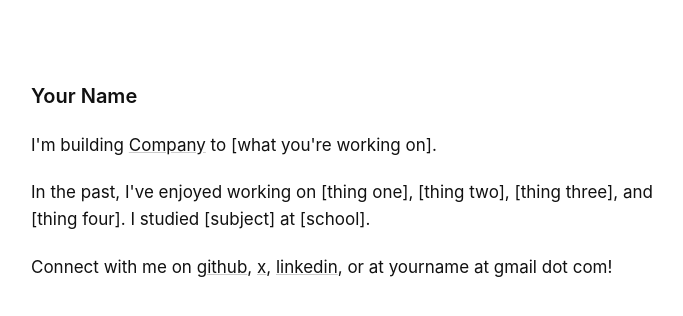
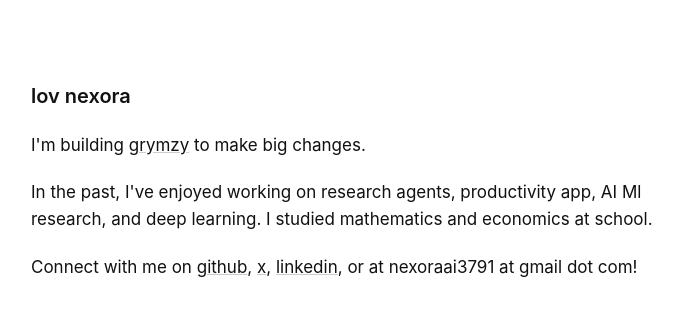
Before and after one commit to lovnexora/Site, a plain HTML site: page index.html in a window 1280 px wide. Shown: the whole page, without its empty margins (289-972 px from the left). Drawn offline with Linux system fonts and the light colour scheme.

Commit message:
Update personal information in index.html

```diff
--- a/Index.html
+++ b/index.html
@@ -3,7 +3,7 @@
 <head>
 <meta charset="UTF-8">
 <meta name="viewport" content="width=device-width, initial-scale=1.0">
-<title>Your Name</title>
+<title>lov nexora</title>
 <style>
   body {
     max-width: 640px;
@@ -35,13 +35,13 @@
 </head>
 <body>
 
-  <h1>Your Name</h1>
+  <h1>lov nexora</h1>
 
-  <p>I'm building <a href="#">Company</a> to [what you're working on].</p>
+  <p>I'm building <a href="#">grymzy</a> to make big changes.</p>
 
-  <p>In the past, I've enjoyed working on [thing one], [thing two], [thing three], and [thing four]. I studied [subject] at [school].</p>
+  <p>In the past, I've enjoyed working on research agents, productivity app, AI Ml research, and deep learning. I studied mathematics and economics at school.</p>
 
-  <p>Connect with me on <a href="https://github.com/yourusername">github</a>, <a href="https://x.com/yourusername">x</a>, <a href="https://linkedin.com/in/yourusername">linkedin</a>, or at yourname at gmail dot com!</p>
+  <p>Connect with me on <a href="https://github.com/lovnexora">github</a>, <a href="https://x.com/lovnexora">x</a>, <a href="https://linkedin.com/in/lov-nexora">linkedin</a>, or at nexoraai3791 at gmail dot com!</p>
 
 </body>
 </html>
```
